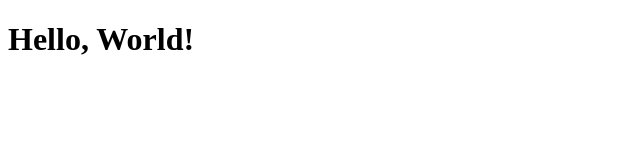
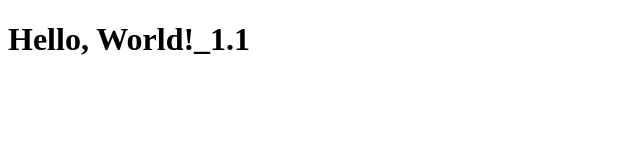
Before and after one commit to ness0966726582/hello-world-web, a plain HTML site: page index.html in a window 1280 px wide. Shown: the full height of the page, 0-640 px from the left. Drawn offline with Linux system fonts and the light colour scheme.

Commit message:
Add files via upload

```diff
--- a/index.html
+++ b/index.html
@@ -6,6 +6,6 @@
     <title>Hello World_v2</title>
 </head>
 <body>
-    <h1>Hello, World!</h1>
+    <h1>Hello, World!_1.1</h1>
 </body>
 </html>
```
